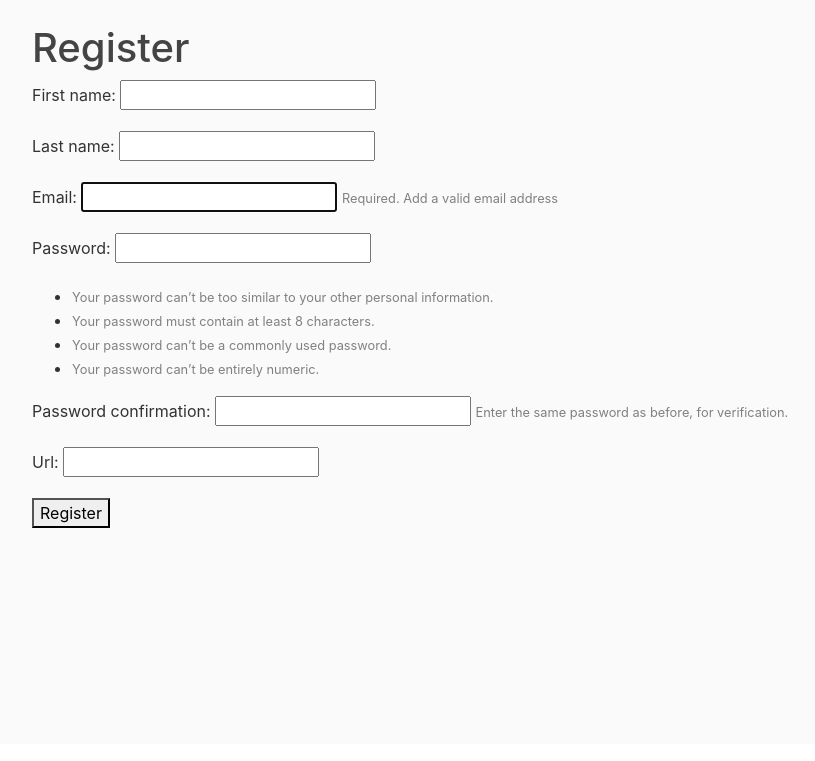
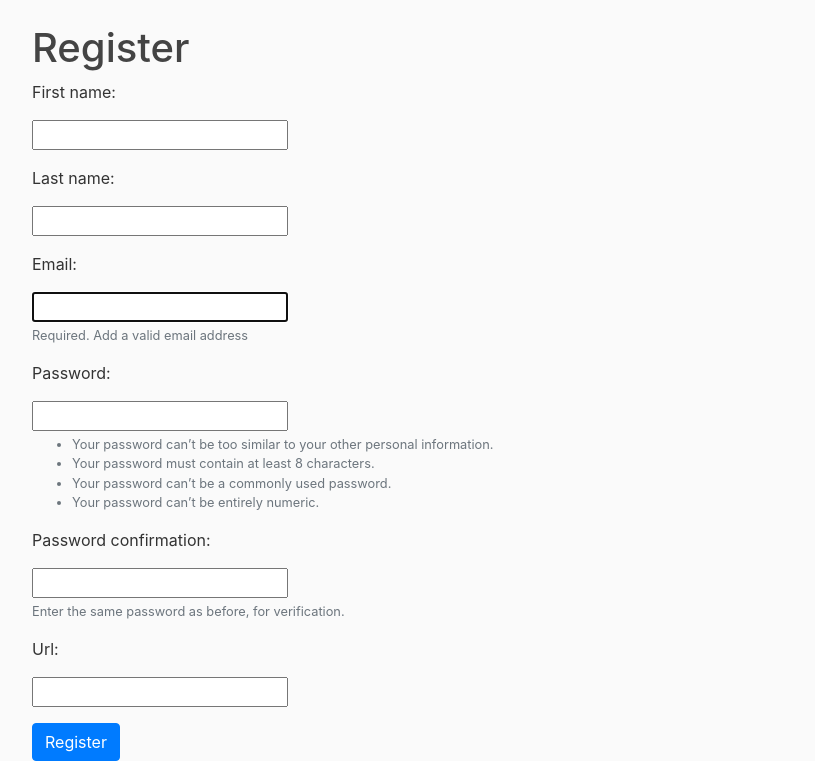
Before and after one commit to AAM77/user_and_admin_django_app, a Django app: page /register/ in a window 1280 px wide. Shown: the part 56-817 px from the top of the page, without its empty margins (38-853 px from the left). Before the commit the page ends 584 px from the top, so only its background shows below. Run offline with Django 3.2, Linux system fonts and the light colour scheme; some libraries are stand-ins or nearby versions.

Commit message:
add bootstrap styling to forms

```diff
--- a/users/templates/users/register.html
+++ b/users/templates/users/register.html
@@ -3,24 +3,26 @@
 {% block content %}
     <h1>Register</h1>
 
-    <form method="POST">
+    <form method='POST'>
         {% csrf_token %}
-
         {% for field in registration_form %}
-            <p>
-                {{ field.label_tag }}
+            <div class="form-group">
+                <label>{{ field.label_tag }}</label>
+                <br />
                 {{ field }}
 
                 {% if field.help_text %}
-                    <small style="color: grey;">{{ field.help_text }}</small>
+                    <small id="emailHelp" class="form-text text-muted">{{ field.help_text }}</small>
                 {% endif %}
 
-                {% for error in field.errors %}
-                    <p style="color: red;">{{ error }}</p>
-                {% endfor %}
-            </p>
+                {% if login_form.non_field_errors %}
+                    <div style="color:red";>
+                        <p>{{login_form.non_field_errors}}</p>
+                    </div>
+                {% endif %}
+            </div>
         {% endfor %}
-        <button type="submit">Register</button>
+        <button type="submit" class="btn btn-primary">Register</button>
     </form>
 
 {% endblock content %}
```
Also changed, not shown: users/templates/users/login.html (+10 -14 lines).
